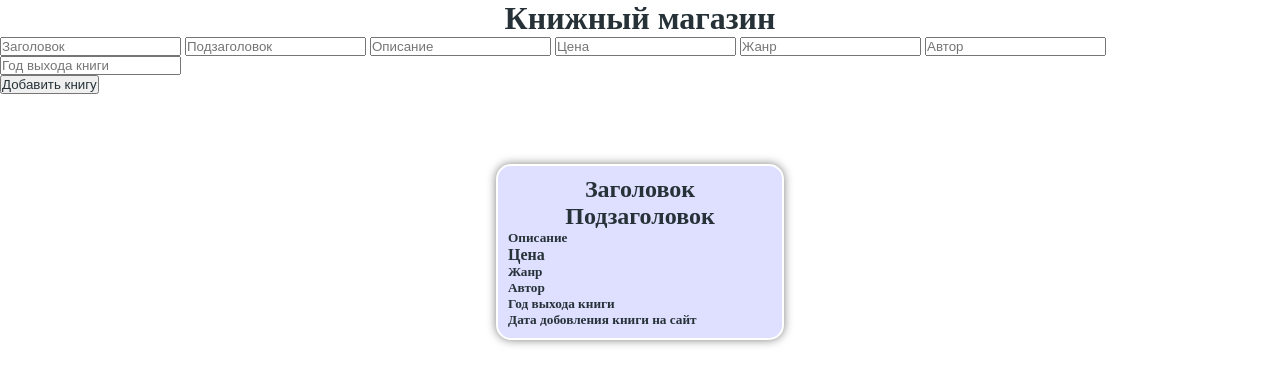
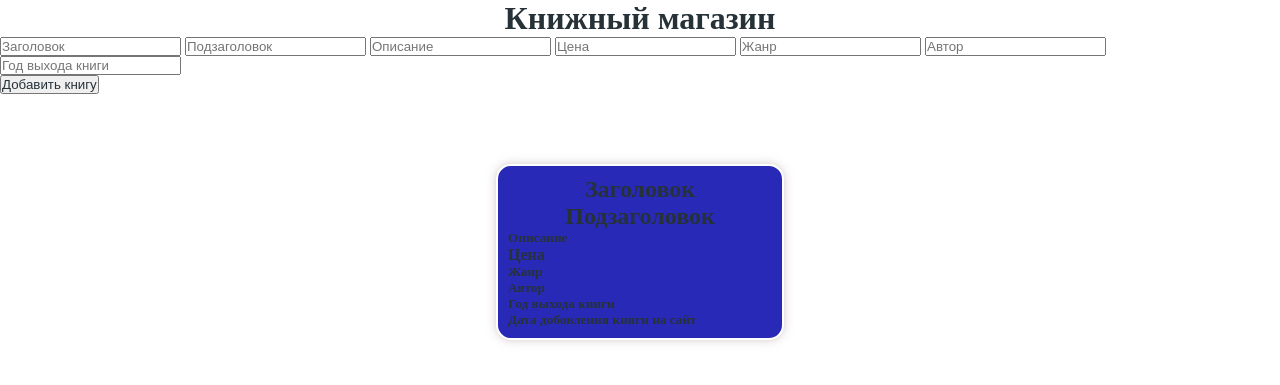
Before and after one commit to irshatbek/Todu, a Django app: page /bookshop/ in a window 1280 px wide. Shown: the top 385 px of the page. Run offline with Django 3.2, Linux system fonts and the light colour scheme.

Commit message:
added css styles

```diff
--- a/main/static/styles/bookstor.css
+++ b/main/static/styles/bookstor.css
@@ -26,9 +26,9 @@
     width: 24%;
     padding: 10px 10px;
     margin: 20px 10px;
-    background-color:  rgb(223, 223, 255);
+    background-color:  rgb(41, 41, 184);
     color: white;
-    box-shadow: 0 0 10px rgba(0,0,0,0.5);
+    box-shadow: 0 0 10px rgba(171, 147, 147, 0.5);
     margin-bottom: 20px;
 }
 
```
